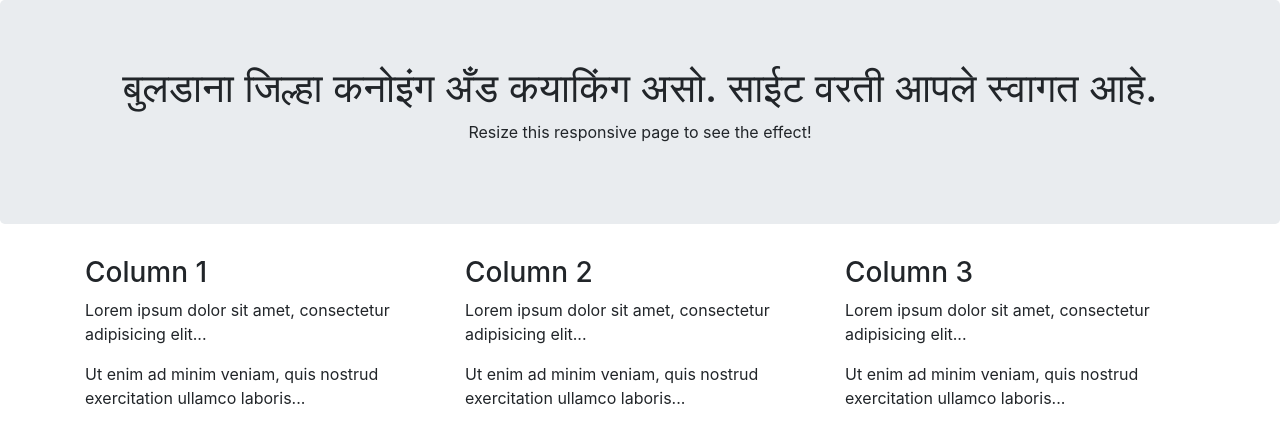
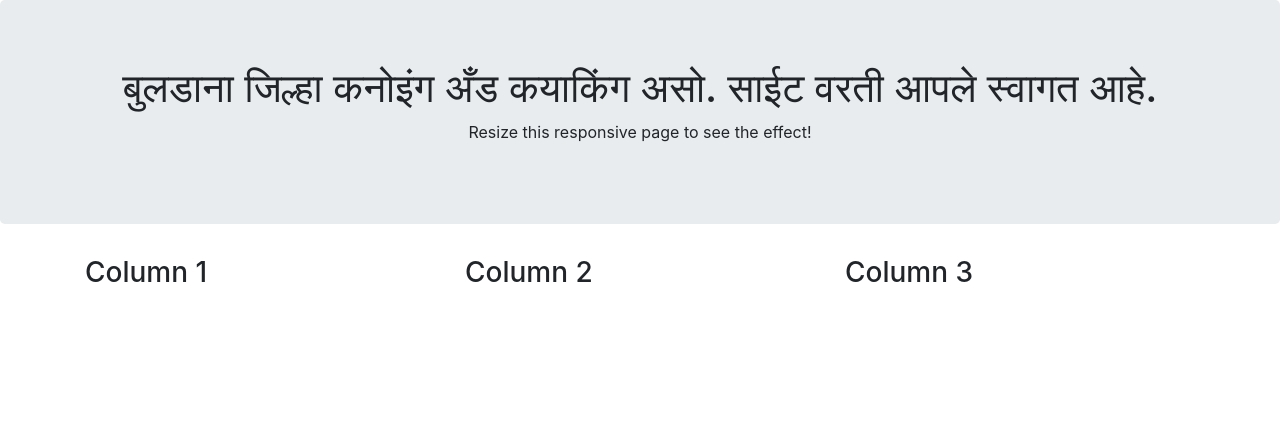
Before and after one commit to swatix/buldanacanoeingkayaking.github.io, a plain HTML site: page index.html in a window 1280 px wide. Drawn offline with nearby package versions, Linux system fonts and the light colour scheme.

Commit message:
Update index.html

```diff
--- a/index.html
+++ b/index.html
@@ -20,18 +20,18 @@
   <div class="row">
     <div class="col-sm-4">
       <h3>Column 1</h3>
-      <p>Lorem ipsum dolor sit amet, consectetur adipisicing elit...</p>
-      <p>Ut enim ad minim veniam, quis nostrud exercitation ullamco laboris...</p>
+      <p></p>
+      <p></p>
     </div>
     <div class="col-sm-4">
       <h3>Column 2</h3>
-      <p>Lorem ipsum dolor sit amet, consectetur adipisicing elit...</p>
-      <p>Ut enim ad minim veniam, quis nostrud exercitation ullamco laboris...</p>
+      <p></p>
+      <p></p>
     </div>
     <div class="col-sm-4">
       <h3>Column 3</h3>
-      <p>Lorem ipsum dolor sit amet, consectetur adipisicing elit...</p>
-      <p>Ut enim ad minim veniam, quis nostrud exercitation ullamco laboris...</p>
+      <p></p>
+      <p></p>
     </div>
   </div>
 </div>
```
